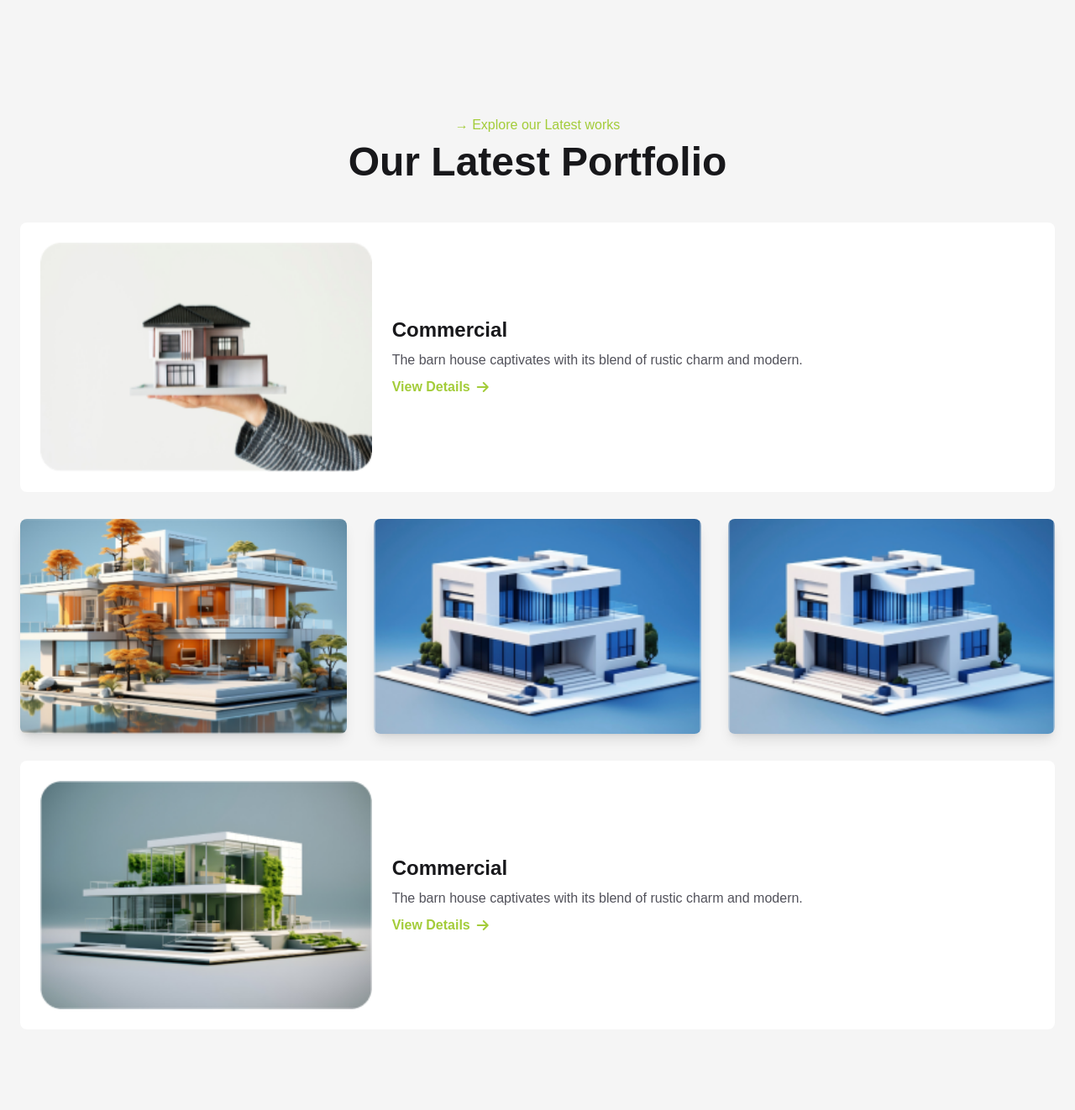
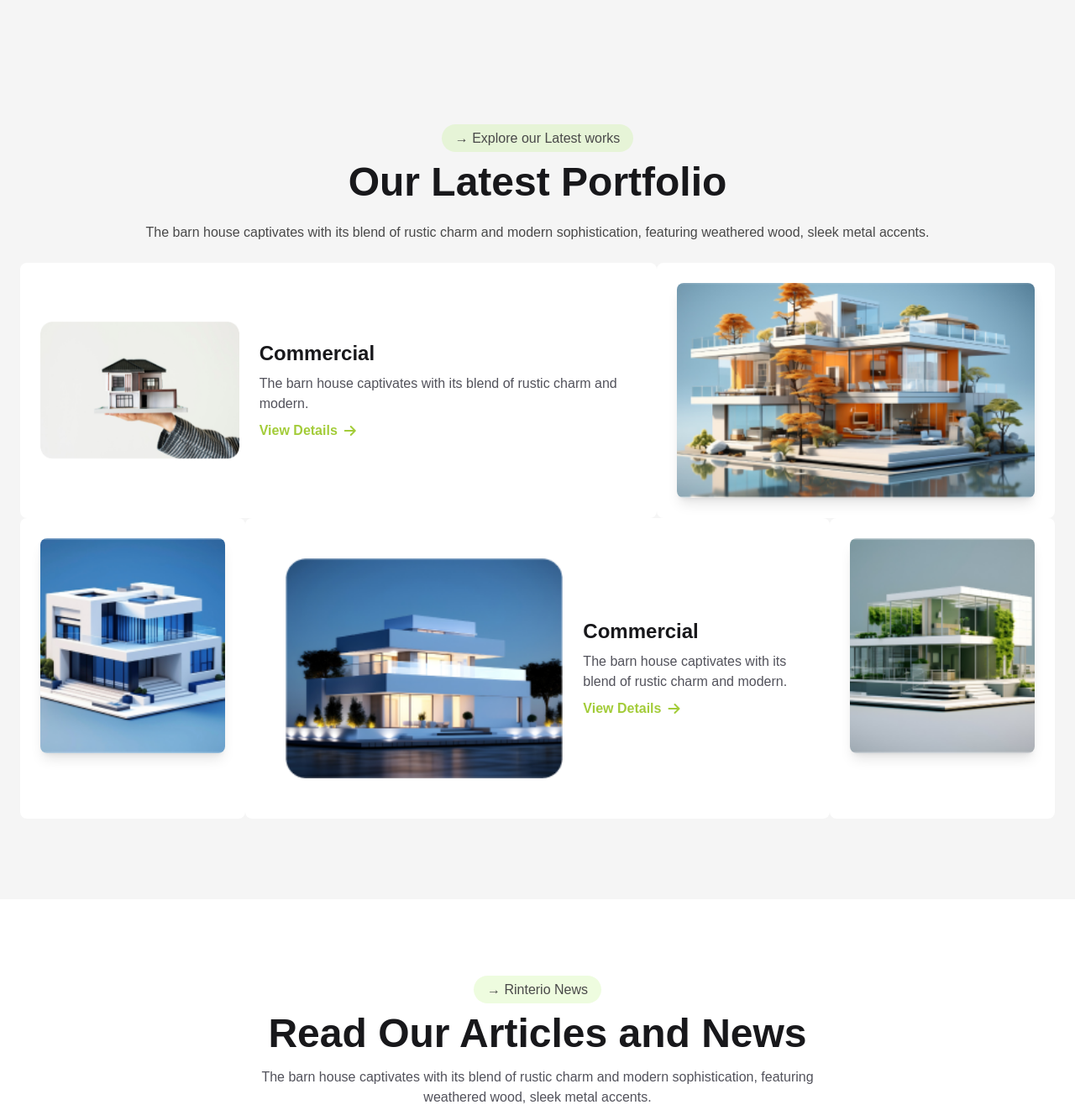
Before and after one commit to AsadullaKhatami/Rinterio-Interior, a plain HTML site: page index.html in a window 1280 px wide. Shown: the part 2520-3842 px from the top of the page at 84% size. Drawn offline with nearby package versions, Linux system fonts and the light colour scheme.

```diff
--- a/index.html
+++ b/index.html
@@ -216,7 +216,8 @@
         <section class="bg-[#F5F5F5] py-16 lg:py-24 dark:bg-zinc-900">
             <div class="container mx-auto px-6 text-center">
                 <p class="text-[#494949] mb-2 bg-white rounded-full inline px-4 py-2">→ How we works</p>
-                <h2 class="text-4xl md:text-5xl font-bold mb-4 text-zinc-900 dark:text-white">Our Works Process</h2>
+                <h2 class="text-4xl md:text-5xl font-bold mb-4 text-zinc-900 dark:text-white mt-4">Our Works Process
+                </h2>
                 <p class="text-zinc-600 dark:text-zinc-400 max-w-2xl mx-auto mb-12">
                     The barn house captivates with its blend of rustic charm and modern sophistication, featuring
                     weathered wood, sleek metal accents.
@@ -254,41 +255,62 @@
         <section class="py-16 lg:py-24 bg-[#F5F5F5] dark:bg-zinc-800">
             <div class="container mx-auto px-6">
                 <div class="text-center">
-                    <p class="text-lime-green mb-2">→ Explore our Latest works</p>
-                    <h2 class="text-4xl md:text-5xl font-bold mb-12 text-zinc-900 dark:text-white">Our Latest Portfolio
+                    <p class="text-[#494949] mb-2 bg-[#ABEF5F33] rounded-full inline px-4 py-2">→ Explore our Latest
+                        works</p>
+                    <h2 class="text-4xl md:text-5xl font-bold mt-4 text-zinc-900 dark:text-white">Our Latest
+                        Portfolio
                     </h2>
+                    <p class="my-6 text-[#494949]">The barn house captivates with its blend of rustic charm and modern
+                        sophistication, featuring
+                        weathered wood, sleek metal accents.</p>
                 </div>
-                <div class="grid grid-cols-1 md:grid-cols-2 lg:grid-cols-3 gap-8">
+                <div class="flex flex-col">
+                    <div class="flex">
+                        <!-- 1 -->
                         <div
-                        class="bg-white dark:bg-zinc-700 p-6 rounded-lg flex flex-col md:flex-row items-center col-span-1 md:col-span-2 lg:col-span-3">
+                            class="bg-white dark:bg-zinc-700 p-6 rounded-lg flex flex-col md:flex-row items-center col-span-1 md:col-span-2 lg:col-span-2">
                             <img src="assets/img1.png" alt="Commercial Project 1"
                                 class="w-full md:w-1/3 rounded-lg mb-4 md:mb-0 md:mr-6">
                             <div class="text-zinc-900 dark:text-white">
                                 <h3 class="font-bold text-2xl">Commercial</h3>
-                            <p class="text-zinc-600 dark:text-zinc-400 my-2">The barn house captivates with its blend of
+                                <p class="text-zinc-600 dark:text-zinc-400 my-2">The barn house captivates with its
+                                    blend of
                                     rustic charm and modern.</p>
                                 <button class="text-lime-green font-bold flex items-center">
                                     View Details <i class="fas fa-arrow-right ml-2"></i>
                                 </button>
                             </div>
                         </div>
+                        <!-- 2 -->
+                        <div class="bg-white p-6 rounded-lg">
                             <img src="assets/img2.png" alt="Portfolio Image 1"
                                 class="rounded-lg shadow-lg w-full h-64 object-cover">
+                        </div>
+                    </div>
+                    <div class="flex">
+                        <!-- 3 -->
+                        <div class="bg-white p-6 rounded-lg w-1/4">
                             <img src="assets/img3.png" alt="Portfolio Image 2"
                                 class="rounded-lg shadow-lg w-full h-64 object-cover">
-                    <img src="assets/img3.png" alt="Portfolio Image 3"
-                        class="rounded-lg shadow-lg w-full h-64 object-cover">
+                        </div>
+                        <!-- 4 -->
                         <div
-                        class="bg-white dark:bg-zinc-700 p-6 rounded-lg flex flex-col md:flex-row items-center col-span-1 md:col-span-2 lg:col-span-3">
-                        <img src="assets/img4.png" alt="Commercial Project 2"
-                            class="w-full md:w-1/3 rounded-lg mb-4 md:mb-0 md:mr-6">
+                            class="bg-white dark:bg-zinc-700 p-6 rounded-lg flex flex-col md:flex-row items-center grow-1">
+                            <img src="assets/img5.png" alt="Commercial Project 2" class="w-full p-6">
                             <div class="text-zinc-900 dark:text-white">
                                 <h3 class="font-bold text-2xl">Commercial</h3>
-                            <p class="text-zinc-600 dark:text-zinc-400 my-2">The barn house captivates with its blend of
+                                <p class="text-zinc-600 dark:text-zinc-400 my-2">The barn house captivates with its
+                                    blend of
                                     rustic charm and modern.</p>
                                 <button class="text-lime-green font-bold flex items-center">
                                     View Details <i class="fas fa-arrow-right ml-2"></i>
                                 </button>
+                            </div>
+                        </div>
+                        <!-- 5 -->
+                        <div class="bg-white p-6 rounded-lg w-1/4">
+                            <img src="assets/img4.png" alt="Portfolio Image 3"
+                                class="rounded-lg shadow-lg w-full h-64 object-cover">
                         </div>
                     </div>
                 </div>
@@ -299,8 +321,9 @@
         <section class="py-16 lg:py-24 bg-white dark:bg-zinc-900">
             <div class="container mx-auto px-6">
                 <div class="text-center">
-                    <p class="text-lime-green mb-2">→ Rinterio News</p>
-                    <h2 class="text-4xl md:text-5xl font-bold mb-4 text-zinc-900 dark:text-white">Read Our Articles and
+                    <p class="text-[#494949] mb-2 bg-[#ABEF5F33] rounded-full inline px-4 py-2">→ Rinterio News</p>
+                    <h2 class="text-4xl mt-4 md:text-5xl font-bold mb-4 text-zinc-900 dark:text-white">Read Our Articles
+                        and
                         News</h2>
                     <p class="text-zinc-600 dark:text-zinc-400 max-w-2xl mx-auto mb-12">
                         The barn house captivates with its blend of rustic charm and modern sophistication, featuring
@@ -361,8 +384,9 @@
         <section class="py-16 lg:py-24 bg-[#F5F5F5] dark:bg-zinc-800"
             style="background-image: url('assets/bg.jpg'); background-size: cover; background-position: center;">
             <div class="container mx-auto px-6 text-center">
-                <p class="text-lime-green mb-2">→ Let's Connect</p>
-                <h2 class="text-4xl md:text-5xl font-bold mb-4 text-zinc-900 dark:text-white">Let's Discuss Next Project
+                <p class="text-[#494949] mb-2 bg-[#ABEF5F33] rounded-full inline px-4 py-2">→ Let's Connect</p>
+                <h2 class="text-4xl md:text-5xl font-bold mt-4 mb-4 text-zinc-900 dark:text-white">Let's Discuss Next
+                    Project
                 </h2>
                 <p class="text-zinc-600 dark:text-zinc-400 max-w-2xl mx-auto mb-12">
                     The barn house captivates with its blend of rustic charm and modern sophistication, featuring
@@ -383,7 +407,8 @@
                         class="w-full p-4 rounded-lg bg-zinc-100 dark:bg-zinc-600 border border-zinc-200 dark:border-zinc-500 focus:outline-none focus:ring-2 focus:ring-lime-green mb-6"></textarea>
                     <button type="submit"
                         class="w-full bg-[#ABEF5F] text-black font-bold py-4 px-8 rounded-[32px] flex items-center justify-center text-lg">
-                        Send Mail <i class="fas fa-paper-plane ml-2"></i>
+                        Send Mail <i
+                            class="fas fa-arrow-right ml-2 text-lime-green bg-black p-2 rounded-full -rotate-45 h-8 w-8"></i>
                     </button>
                 </form>
             </div>
@@ -394,7 +419,7 @@
     <footer class="bg-zinc-900 text-white">
         <div class="container mx-auto px-6 py-12 text-center">
             <div class="flex justify-center items-center mb-4">
-                <img src="https://i.imgur.com/8y4aF2f.png" alt="Rinterio Logo" class="h-8 mr-3">
+                <i class="fas fa-arrow-right h-8 w-8 mr-3 bg-lime-green p-2 rounded-full -rotate-45"></i>
                 <span class="text-2xl font-bold">Rinterio</span>
             </div>
             <p class="max-w-2xl mx-auto text-zinc-400 mb-8">
@@ -409,7 +434,8 @@
                 <a href="#" class="hover:text-lime-green">Contact Us</a>
             </nav>
             <button class="bg-lime-green text-black font-bold py-3 px-6 rounded-lg flex items-center mx-auto">
-                Book Consult <i class="fas fa-arrow-right ml-2"></i>
+                Book Consult <i
+                    class="fas fa-arrow-right ml-2 text-lime-green bg-black p-2 rounded-full -rotate-45 h-8 w-8"></i>
             </button>
         </div>
     </footer>
```
Lines whose indentation alone changed are shown as unchanged.
